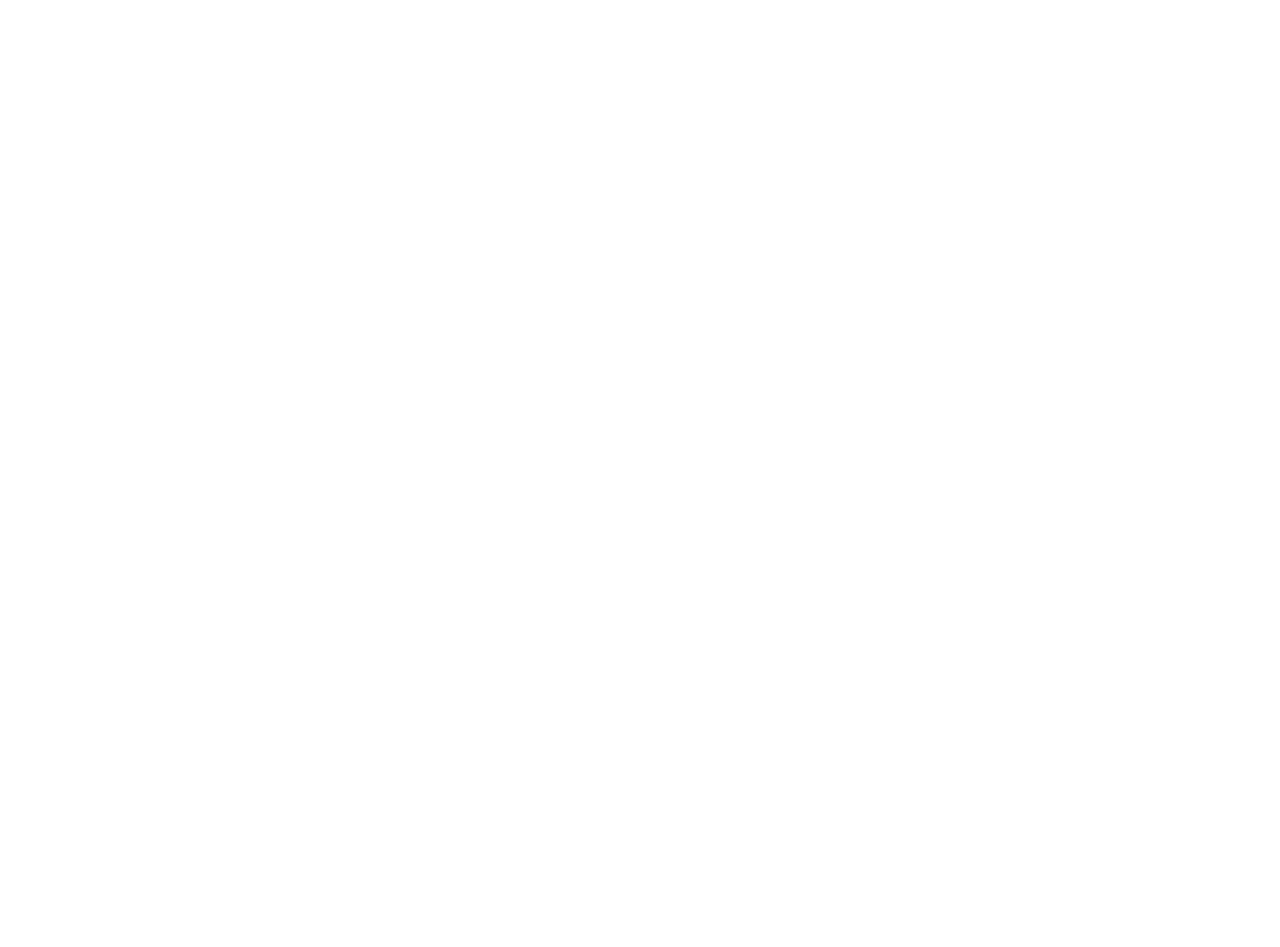
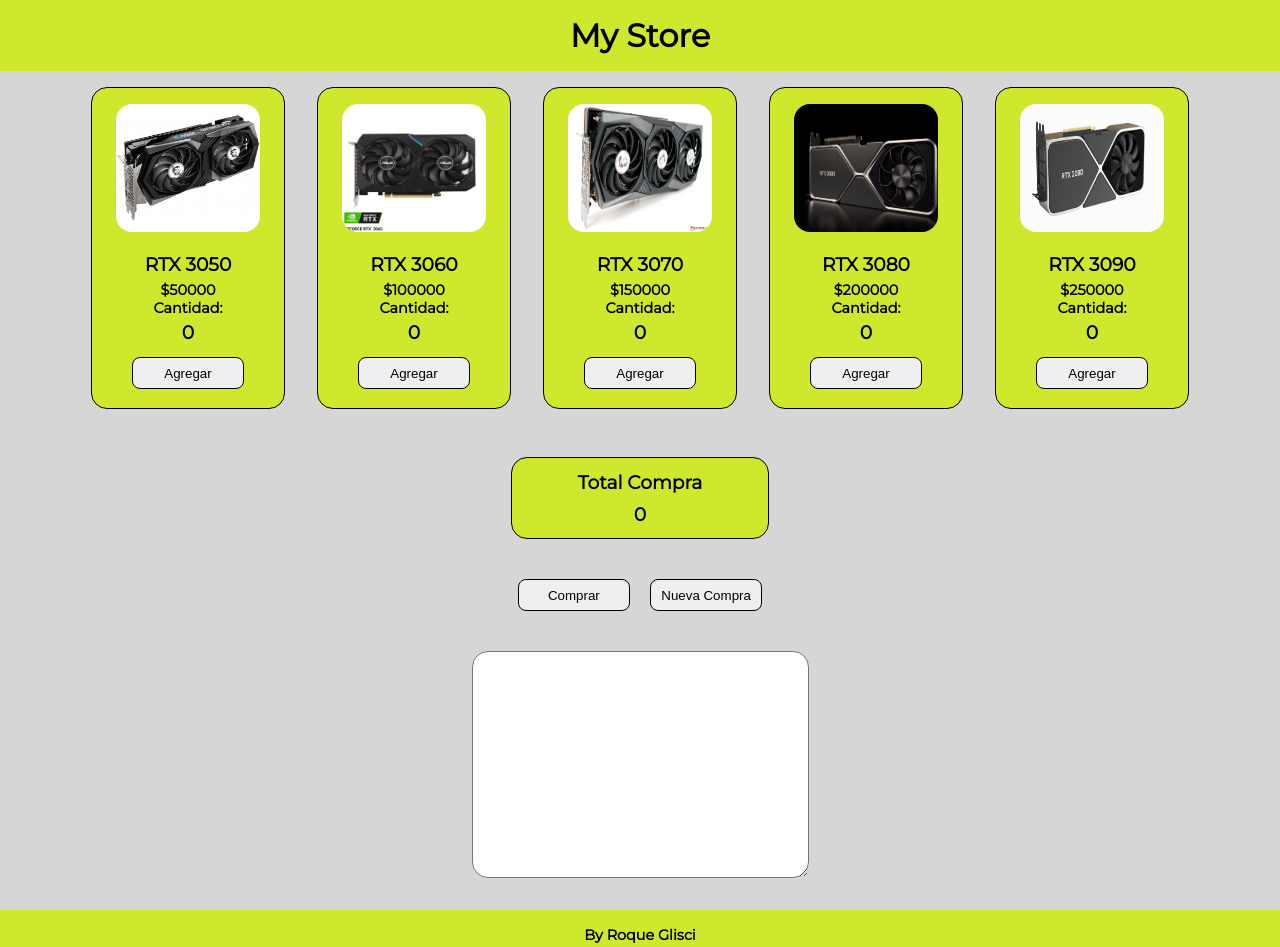
Before and after one commit to RoqueGlisci/My-Store, a plain HTML site: page index.html in a window 1280 px wide. Before the commit the page ends 800 px from the top, so only its background shows below. Drawn offline with Linux system fonts and the light colour scheme; some packages are replaced by stand-ins of ours; a script that the page names is missing.

Commit message:
add css and html

```diff
--- a/css/style.css
+++ b/css/style.css
@@ -0,0 +1,103 @@
+
+@import url("https://fonts.googleapis.com/css2?family=Montserrat&display=swap");
+
+* {
+    margin: 0;
+    padding: 0;
+}
+
+html {
+    font-size: 62, 5%;
+    box-sizing: border-box;
+}
+
+body{
+    /* background-color: #c9c9c9; */
+    background-color: #d6d6d6;
+    font-family: "Montserrat", sans-serif;
+}
+
+header{
+    background-color: #CFE72C;
+    padding: 1rem;
+    display: flex;
+    justify-content: center;
+}
+
+.sec_cards{
+    display: flex;
+    flex-wrap: wrap;
+    justify-content: center;
+}
+
+.card{
+    background-color: #CFE72C;
+    height: 20rem;
+    width: 12rem;
+    border-radius: 1rem;
+    margin: 1rem;
+    border: 1px solid black;
+
+    display: flex;
+    flex-direction: column;
+    align-items: center;
+}
+
+img{
+    height: 8rem;
+    width: 9rem;
+    border-radius: 1rem;
+    margin: 1rem;
+}
+
+h3{
+    margin: 0.3rem;
+}
+
+h4{
+    font-size: 0.9rem;
+}
+
+button{
+    height: 2rem;
+    width: 7rem;
+    border: 1px solid black;
+    border-radius: 0.5rem;
+    margin: 0.5rem;
+}
+
+button:hover {
+    cursor: pointer;
+}
+
+.sec_data{
+    display: flex;
+    flex-direction: column;
+    align-items: center;
+}
+
+.totalCompr{
+    padding: 0.5rem;
+    margin: 2rem;
+    height: 4rem;
+    width: 15rem;
+    background-color: #CFE72C;
+    border-radius: 1rem;
+    border: 1px solid black;
+
+    display: flex;
+    flex-direction: column;
+    align-items: center;
+}
+
+textarea{
+    margin: 2rem;
+    border-radius: 1rem;
+}
+
+footer{
+    background-color: #CFE72C;
+    padding: 1rem;
+    display: flex;
+    justify-content: center;
+}
--- a/index.html
+++ b/index.html
@@ -4,25 +4,105 @@
     <meta charset="UTF-8">
     <meta http-equiv="X-UA-Compatible" content="IE=edge">
     <meta name="viewport" content="width=device-width, initial-scale=1.0">
+
+    <link rel="stylesheet" href="css/style.css">
+
     <title>Store</title>
 </head>
 <body>
 
     <header>
-
+        <h1>My Store</h1>
     </header>
 
     <!-- -------------------------------------- -->
 
     <main>
 
+        <section class="sec_cards">
+
+            <div class="card">
+                <img src="img/img_1.jpg" alt="img_1">
+                <h3>RTX 3050</h3>
+
+                <h4>$50000</h4>
+                <h4>Cantidad: </h4>
+                <h3 id="can_1" class="cantidad">0</h4>
+
+                <button id="0" onclick="show(0)">Agregar</button>
+            </div>
+
+            <div class="card">
+                <img src="img/img_2.jpg" alt="img_1">
+                <h3>RTX 3060</h3>
+
+                <h4>$100000</h4>
+                <h4>Cantidad: </h4>
+                <h3 id="can_2" class="cantidad">0</h4>
+
+                <button id="1" onclick="show(1)">Agregar</button>
+            </div>
+
+            <div class="card">
+                <img src="img/img_3.jpg" alt="img_1">
+                <h3>RTX 3070</h3>
+
+                <h4>$150000</h4>
+                <h4>Cantidad: </h4>
+                <h3 id="can_3" class="cantidad">0</h4>
+
+                <button id="2" onclick="show(2)">Agregar</button>
+            </div>
+
+            <div class="card">
+                <img src="img/img_4.jpg" alt="img_1">
+                <h3>RTX 3080</h3>
+
+                <h4>$200000</h4>
+                <h4>Cantidad: </h4>
+                <h3 id="can_4" class="cantidad">0</h4>
+
+                <button id="3" onclick="show(3)">Agregar</button>
+            </div>
+
+            <div class="card">
+                <img src="img/img_5.jpg" alt="img_1">
+                <h3>RTX 3090</h3>
+
+                <h4>$250000</h4>
+                <h4>Cantidad: </h4>
+                <h3 id="can_5" class="cantidad">0</h4>
+
+                <button id="4" onclick="show(4)">Agregar</button>
+            </div>
+
+        </section>
+
+        <section class="sec_data">
+
+            <div class="totalCompr">
+                <h3>Total Compra</h3>
+                <h3 id="total" class="TC">0</h3>
+            </div>
+
+            <div>
+                <button id="compra">Comprar</button>
+                <button id="nuevaCompra">Nueva Compra</button>
+            </div>
+
+            <textarea id="ticket" name="t" id="" cols="40" rows="15"></textarea>
+
+        </section>
+
     </main>
 
     <!-- -------------------------------------- -->
 
     <footer>
+        <h4>By Roque Glisci</h4>
+    </footer>
 
-    </footer>
+    <!-- --------------------------------------- -->
 
     <script src="//cdn.jsdelivr.net/npm/sweetalert2@11"></script>
 
```
Also changed, not shown: js/data.json (+32 -0 lines), img/img_1.jpg (added), img/img_2.jpg (added), img/img_3.jpg (added), img/img_4.jpg (added), img/img_5.jpg (added).
